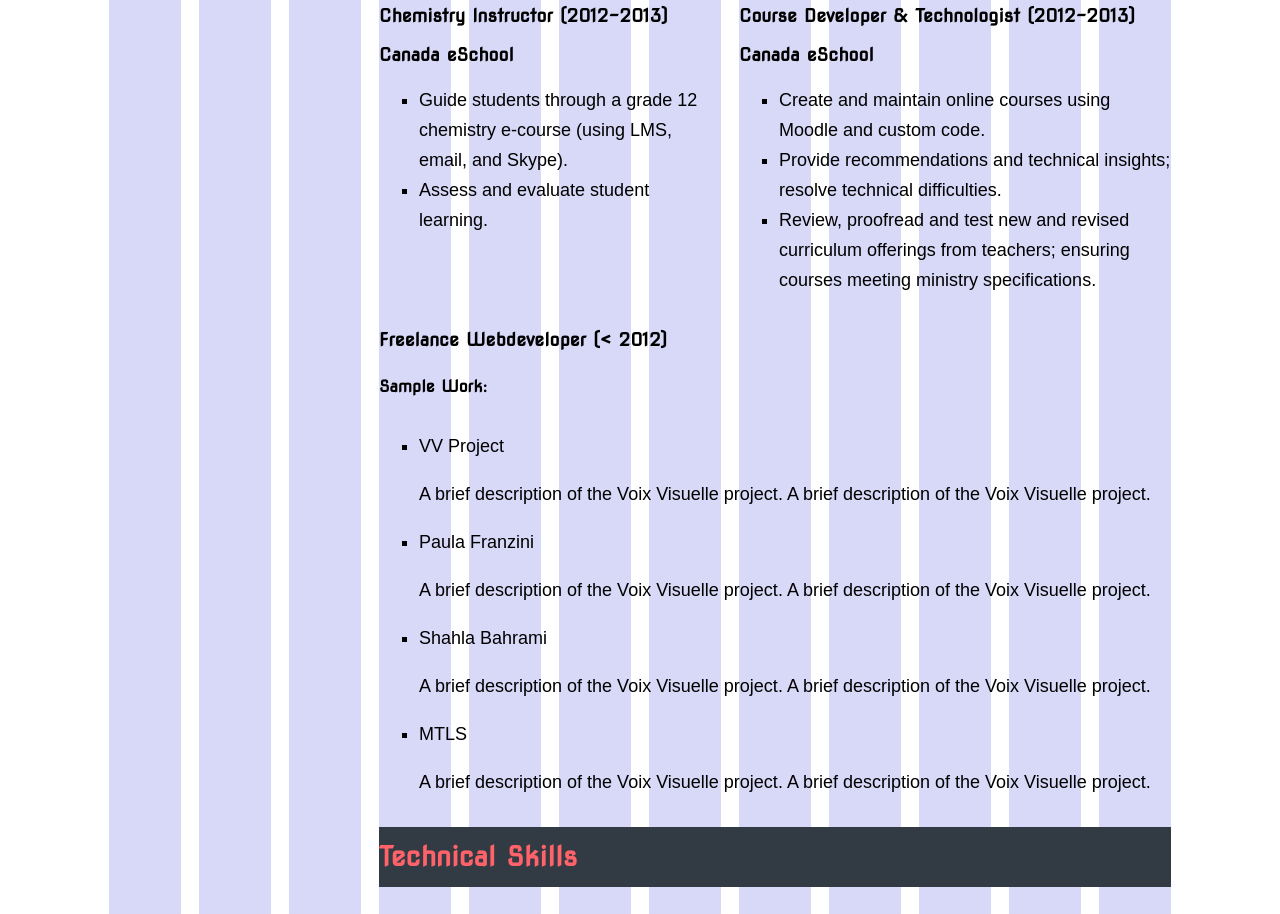
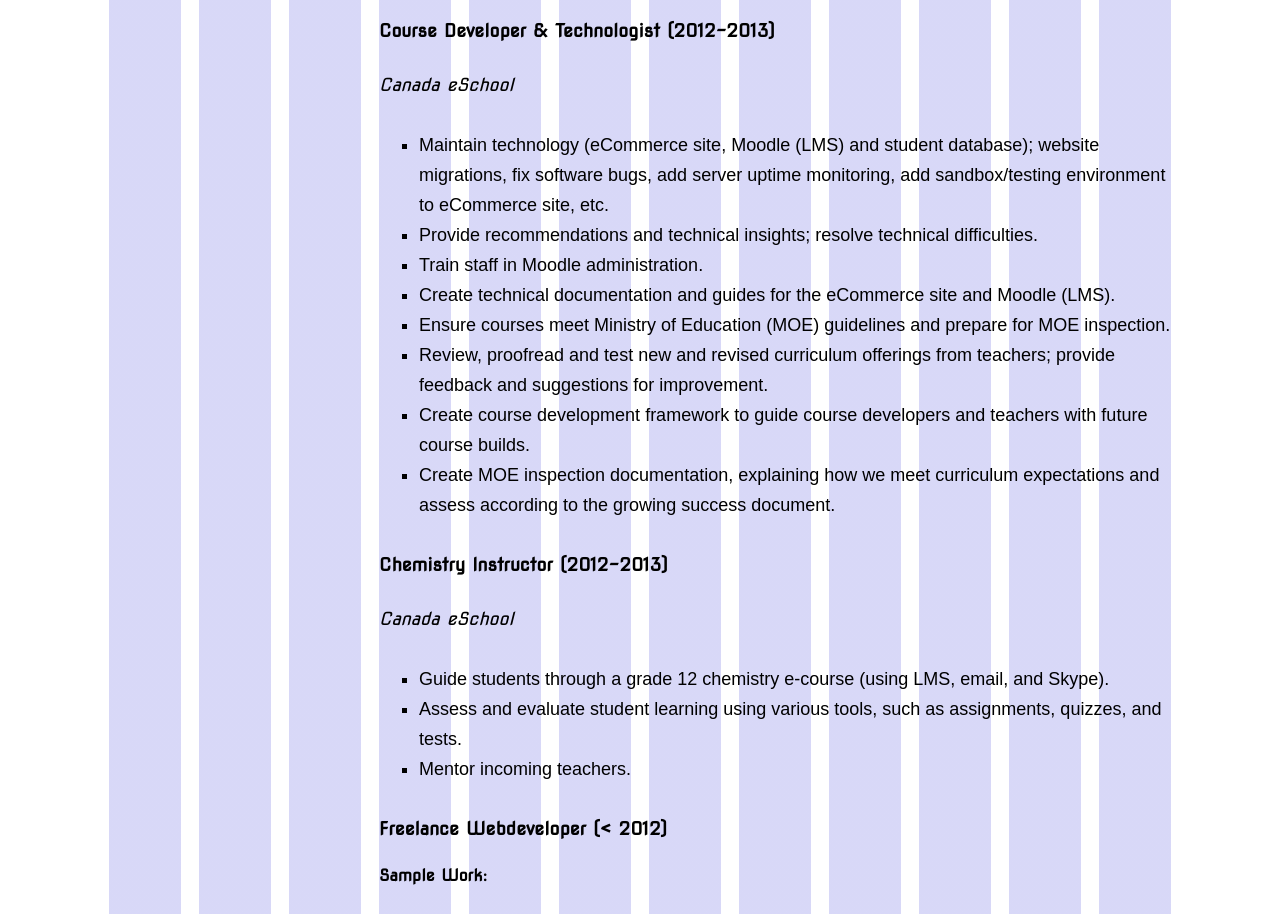
Before and after one commit to aomran/ahmedresume, a plain HTML site: page index.html in a window 1280 px wide. Shown: the part 515-1429 px from the top of the page. Drawn offline with nearby package versions, Linux system fonts and the light colour scheme.

Commit message:
revise work experience content and fix vertical rhythm

```diff
--- a/index.html
+++ b/index.html
@@ -67,6 +67,23 @@
 	 			<article id="work">
 	 				<header><h1>Work Experience</h1></header>
 
+					<section id="eschool-tech">
+						<header>
+							<h2>Course Developer &amp; Technologist (2012-2013)</h2>
+							<h4>Canada eSchool</h4>
+						</header>
+						<ul>
+							<li>Maintain technology (eCommerce site, Moodle (LMS) and student database); website migrations, fix software bugs, add server uptime monitoring, add sandbox/testing environment to eCommerce site, etc.</li>
+							<li>Provide recommendations and technical insights; resolve technical difficulties.</li>
+							<li>Train staff in Moodle administration.</li>
+							<li>Create technical documentation and guides for the eCommerce site and Moodle (LMS).</li>
+							<li>Ensure courses meet Ministry of Education (MOE) guidelines and prepare for MOE inspection.</li>
+							<li>Review, proofread and test new and revised curriculum offerings from teachers; provide feedback and suggestions for improvement.</li>
+							<li>Create course development framework to guide course developers and teachers with future course builds.</li>
+							<li>Create MOE inspection documentation, explaining how we meet curriculum expectations and assess according to the growing success document.</li>
+						</ul>
+					</section>
+
 					<section id="eschool-teach">
 						<header>
 							<h2>Chemistry Instructor (2012-2013)</h2>
@@ -74,25 +91,8 @@
 						</header>
 						<ul>
 							<li>Guide students through a grade 12 chemistry e-course (using LMS, email, and Skype).</li>
-							<li>Assess and evaluate student learning.</li>
-						</ul>
-					</section>
-
-					<section id="eschool-tech">
-						<header>
-							<h2>Course Developer &amp; Technologist (2012-2013)</h2>
-							<h4>Canada eSchool</h4>
-						</header>
-						<ul>
-							<li>
-								Create and maintain online courses using Moodle and custom code.
-							</li>
-							<li>
-								Provide recommendations and technical insights; resolve technical difficulties.
-							</li>
-							<li>
-								Review, proofread and test new and revised curriculum offerings from teachers; ensuring courses meeting ministry specifications.
-							</li>
+							<li>Assess and evaluate student learning using various tools, such as assignments, quizzes, and tests.</li>
+							<li>Mentor incoming teachers.</li>
 						</ul>
 					</section>
 
--- a/sass/_typography.sass
+++ b/sass/_typography.sass
@@ -29,12 +29,11 @@ h2
 h3
   +adjust-font-size-to($h3-font-size)
 h3.headline
+  text-align: center
+
+h4, h3.headline
   font-weight: normal
   font-style: italic
-  text-align: center
-
-h4
-  +adjust-leading-to(0)
 
 h1,h2,h3,h4,h5,h6
   font-family: $header-font-family
--- a/sass/screen.sass
+++ b/sass/screen.sass
@@ -23,11 +23,11 @@ aside
 //right side content layout
 #content
   +span-columns(9 omega, 12)
-#education, #work, #skills, #freelance
+#education, #work, #skills
   clear: both
-#formal-ed, #eschool-teach
+#formal-ed
   +span-columns(4, 9)
-#online-ed, #eschool-tech
+#online-ed
   +span-columns(5 omega, 9)
 
 li
```
Also changed, not shown: stylesheets/screen.css.
